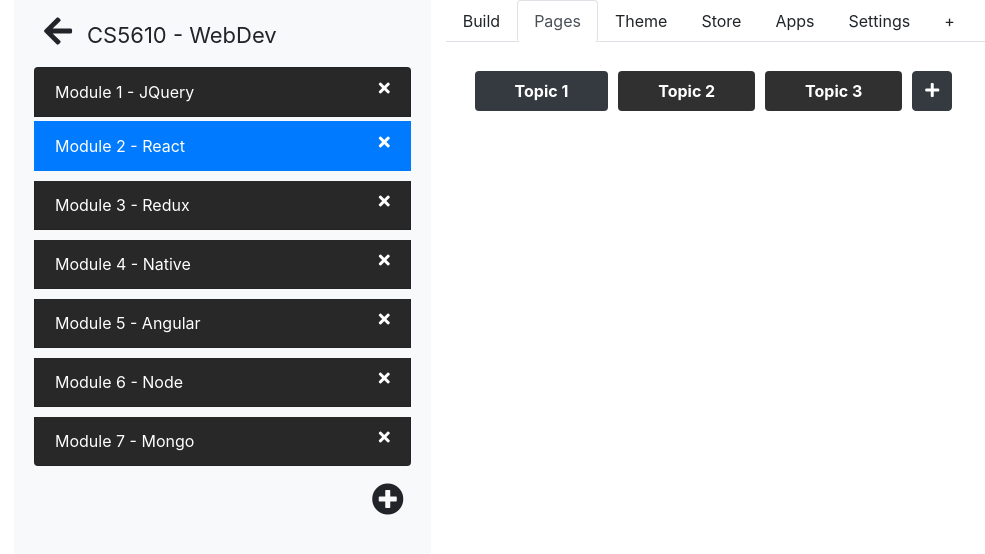
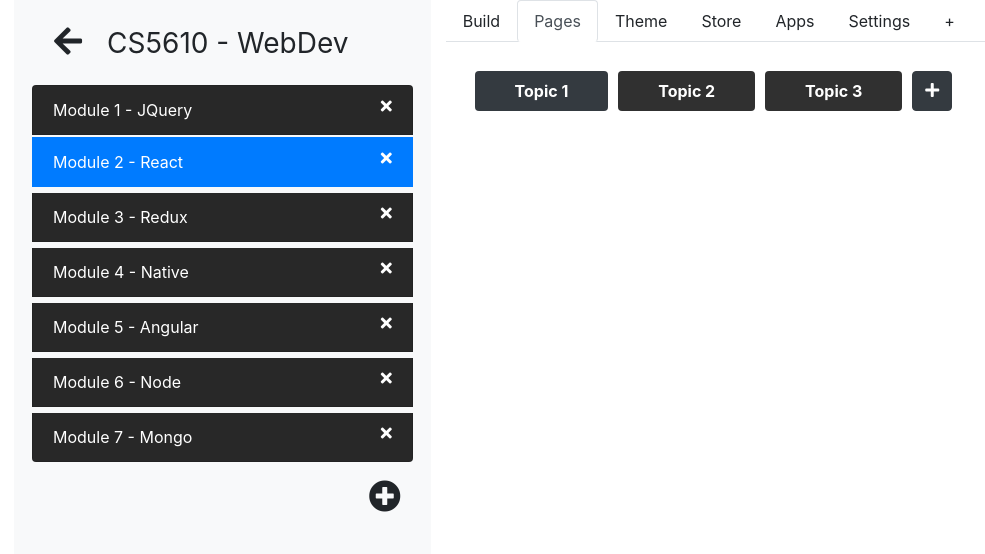
Before and after one commit to sbecker195/wbdv-sp21-02-sambecker-client-react, a React (Create React App) app: page /editor in a window 1280 px wide. Shown: the top 554 px of the page, without its empty margins (1-986 px from the left). Built offline with nearby package versions, Linux system fonts and the light colour scheme.

Commit message:
formatting updated

```diff
--- a/src/components/course-editor/course-editor.css
+++ b/src/components/course-editor/course-editor.css
@@ -9,7 +9,7 @@
 }
 
 .editor-list{
-    margin: 5px;
+    margin: 3px;
     background: #282828;
     color: white;
 }
@@ -19,13 +19,13 @@
 }
 
 .wbdv-return-from-editor {
-  margin: 15px
+    margin: 25px
 }
 
 .wbdv-course-title {
-  font-size: 22px;
+    font-size: 28px;
 }
 
 .wbdv-add-module {
-  margin: 12px;
+    margin: 15px;
 }
```
